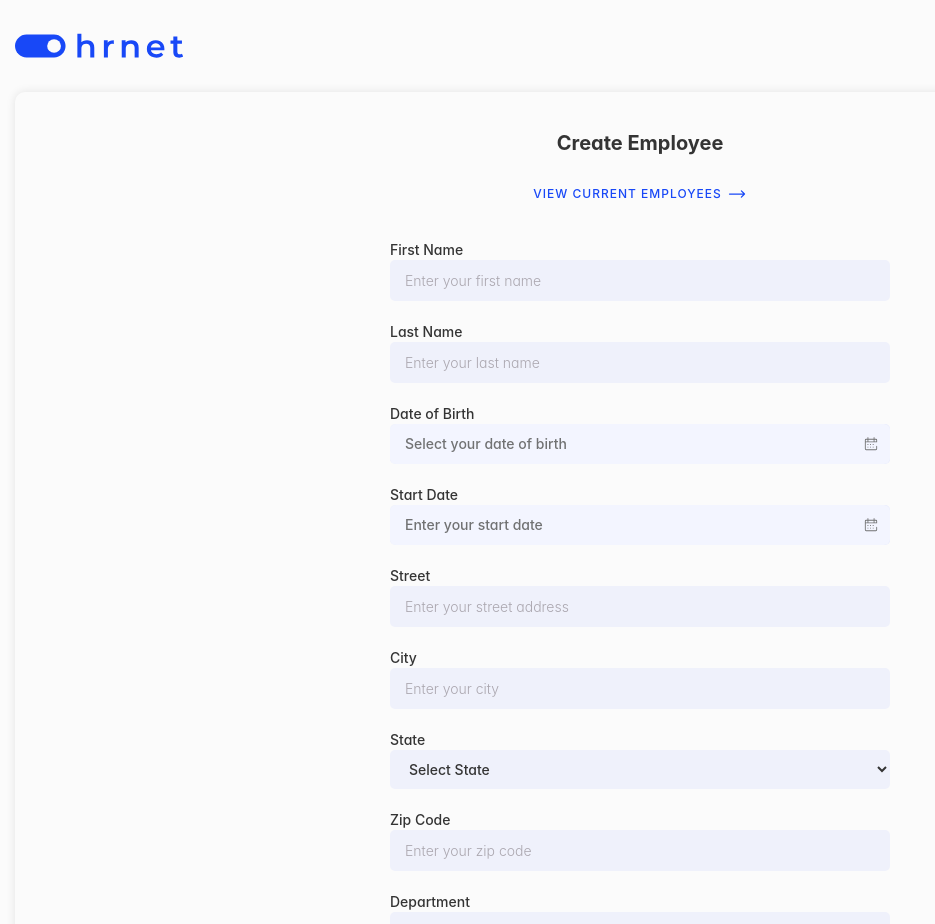
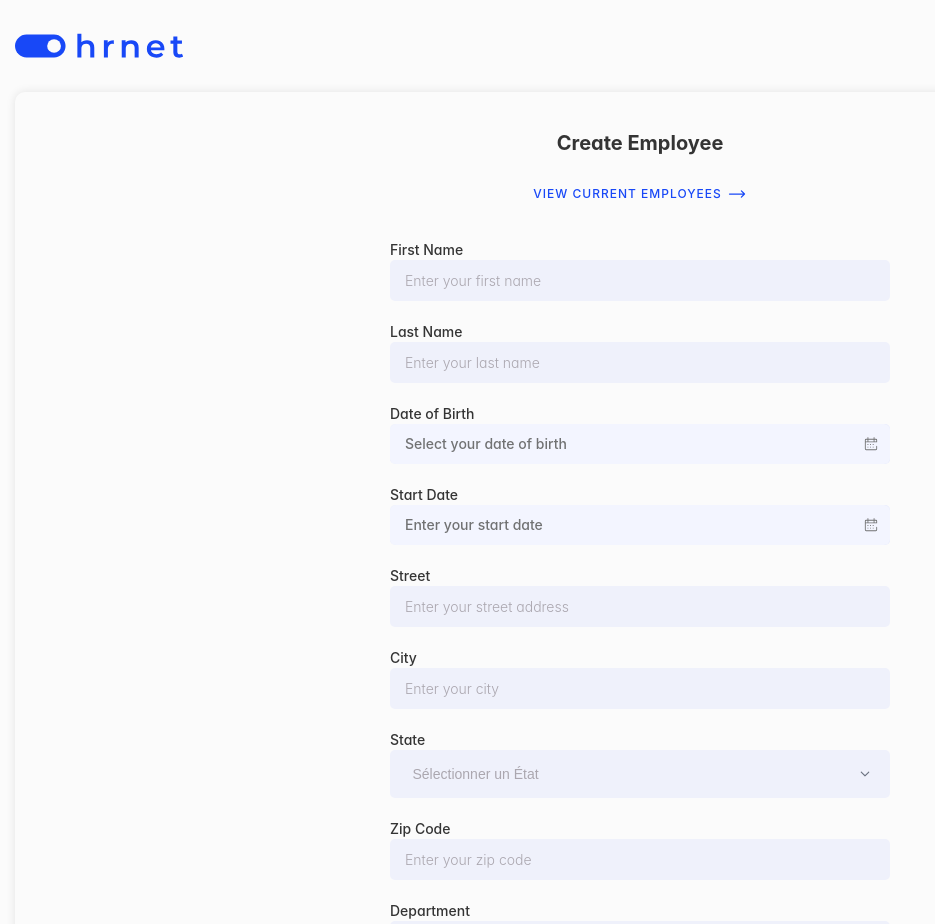
Before and after one commit to hchtlz/HRNet, a React (Vite) app in the folder React_version/: page /employees/new in a window 1280 px wide. Shown: the top 924 px of the page, without its empty margins (0-935 px from the left). Built offline with nearby package versions, Linux system fonts and the light colour scheme.

Commit message:
fix js and datas

```diff
--- a/React_version/src/components/Form/Form.css
+++ b/React_version/src/components/Form/Form.css
@@ -92,3 +92,9 @@
   border-top-right-radius: 0.5rem!important;
   border-bottom-right-radius: 0.5rem!important;
 }
+
+.p-dropdown-label {
+  color: #ABA7AF;
+  font-size: 1.4rem;
+  font-family: 'Montserrat', sans-serif;
+}
--- a/React_version/src/components/Form/Form.jsx
+++ b/React_version/src/components/Form/Form.jsx
@@ -4,7 +4,8 @@ import { useNavigate } from 'react-router-dom';
 import formDataFields from "../../datas/data";
 import states from "../../datas/states";
 import departments from "../../datas/departments";
-import { DatePicker, SelectPicker } from 'rsuite';
+import { Dropdown } from 'primereact/dropdown';
+import { DatePicker } from 'rsuite';
 import 'rsuite/dist/rsuite.min.css';
 
 export default function Form() {
@@ -53,38 +54,31 @@ export default function Form() {
           {field.name === 'dateOfBirth' || field.name === 'startDate' ? (
             <DatePicker
               oneTap
-              format="MM/dd/yyyy"
               name={field.name}
               value={formData[field.name]}
               onChange={value => handleChange(value, field.name)}
               className="form-input rsuite"
               placeholder={field.placeholder}
-              disabledDate={(date) => field.name === 'dateOfBirth' ? date > new Date() : false}
+              shouldDisableDate={(date) => field.name === 'dateOfBirth' ? date > new Date() : false}
             />
           ) : field.name === 'state' ? (
-            <select
-              name="state"
+            <Dropdown
               value={formData.state}
-              onChange={(e) => handleChange(e.target.value, 'state')}
+              onChange={(e) => handleChange(e.value, 'state')}
+              options={states}
+              optionLabel="name"
+              placeholder="Sélectionner un État"
               className="form-input"
-            >
-              <option value="">Select State</option>
-              {states.map((state, index) => (
-                <option key={index} value={state.abbreviation}>{state.name}</option>
-              ))}
-            </select>
+            />
           ) : field.name === 'department' ? (
-            <select
-              name="department"
+            <Dropdown
               value={formData.department}
-              onChange={(e) => handleChange(e.target.value, 'department')}
+              onChange={(e) => handleChange(e.value, 'department')}
+              options={departments}
+              optionLabel="name"
+              placeholder="Sélectionner un département"
               className="form-input"
-            >
-              <option value="">Select Department</option>
-              {departments.map((department, index) => (
-                <option key={index} value={department.name}>{department.name}</option>
-              ))}
-            </select>
+            />
           ) : (
             <input
               type={field.type}
--- a/React_version/src/components/Table/Table.css
+++ b/React_version/src/components/Table/Table.css
@@ -68,6 +68,7 @@
 .p-input-icon-left {
   position: relative;
   font-family: 'Montserrat', sans-serif;
+  font-weight: 500;
 }
 
 .pi-search {
@@ -77,3 +78,17 @@
   transform: translateY(-50%);
   font-size: 1.5rem;
 }
+
+.p-inputtext {
+  line-height: 0.9;
+}
+
+.p-sortable-column-icon {
+  height: 1.2rem;
+  width: 1.2rem;
+}
+
+.p-dropdown-items {
+  font-family: 'Montserrat', sans-serif;
+  font-size: 1.3rem;
+}
--- a/React_version/src/components/Table/Table.jsx
+++ b/React_version/src/components/Table/Table.jsx
@@ -6,6 +6,15 @@ import "./Table.css";
 
 const CustomTable = ({ data, columns }) => {
   const [globalFilterValue, setGlobalFilterValue] = useState('');
+  const options = { year: 'numeric', month: '2-digit', day: '2-digit' };
+  const tableData = data.map((item, index) => ({
+    ...item,
+    state: item.state.name,
+    dateOfBirth: new Date(item.dateOfBirth).toLocaleDateString('en-US', options),
+    startDate: new Date(item.startDate).toLocaleDateString('en-US', options),
+    department: item.department.name,
+    id: index,
+  }));
 
   const renderHeader = () => {
     return (
@@ -19,7 +28,7 @@ const CustomTable = ({ data, columns }) => {
   };
 
   return (
-    <DataTable value={data} paginator rows={10} rowsPerPageOptions={[5, 10, 25, 50]} dataKey="id" header={renderHeader()} emptyMessage="No data found." globalFilter={globalFilterValue}>
+    <DataTable value={tableData} paginator rows={10} rowsPerPageOptions={[5, 10, 25, 50]} dataKey="id" header={renderHeader()} emptyMessage="No data found." globalFilter={globalFilterValue}>
       {columns.map((column, index) => (
         <Column key={index} sortable field={column.field} header={column.header} />
       ))}
--- a/React_version/src/pages/Employees/List/List.jsx
+++ b/React_version/src/pages/Employees/List/List.jsx
@@ -1,5 +1,4 @@
-// List.jsx
-import React, { useEffect, useState } from 'react';
+import { useEffect, useState } from 'react';
 import Layout from "../../../components/Layout/Layout";
 import Title from "../../../components/Title/Title";
 import Button from "../../../components/Button/Button";
--- a/React_version/src/style/index.css
+++ b/React_version/src/style/index.css
@@ -55,4 +55,14 @@
   p, h1, h2, h3, h4, h5, h6 {
     overflow-wrap: break-word;
   }
+
+  input:focus-visible {
+    outline: 2px solid #1675E0!important;
+    outline-offset: 2px;
+  }
+
+  input:placeholder {
+    color: #ABA7AF!important;
+    font-weight: 300!important;
+  }
 /***** END OF RESET *****/
```
